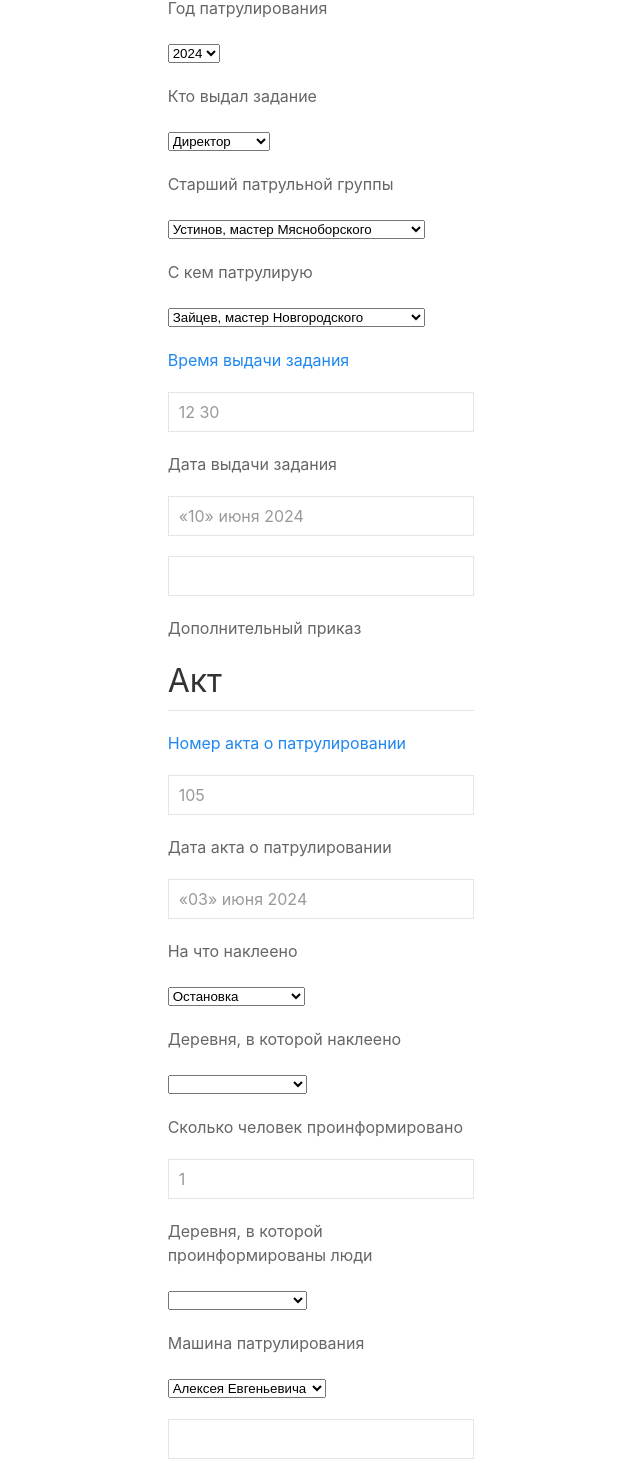
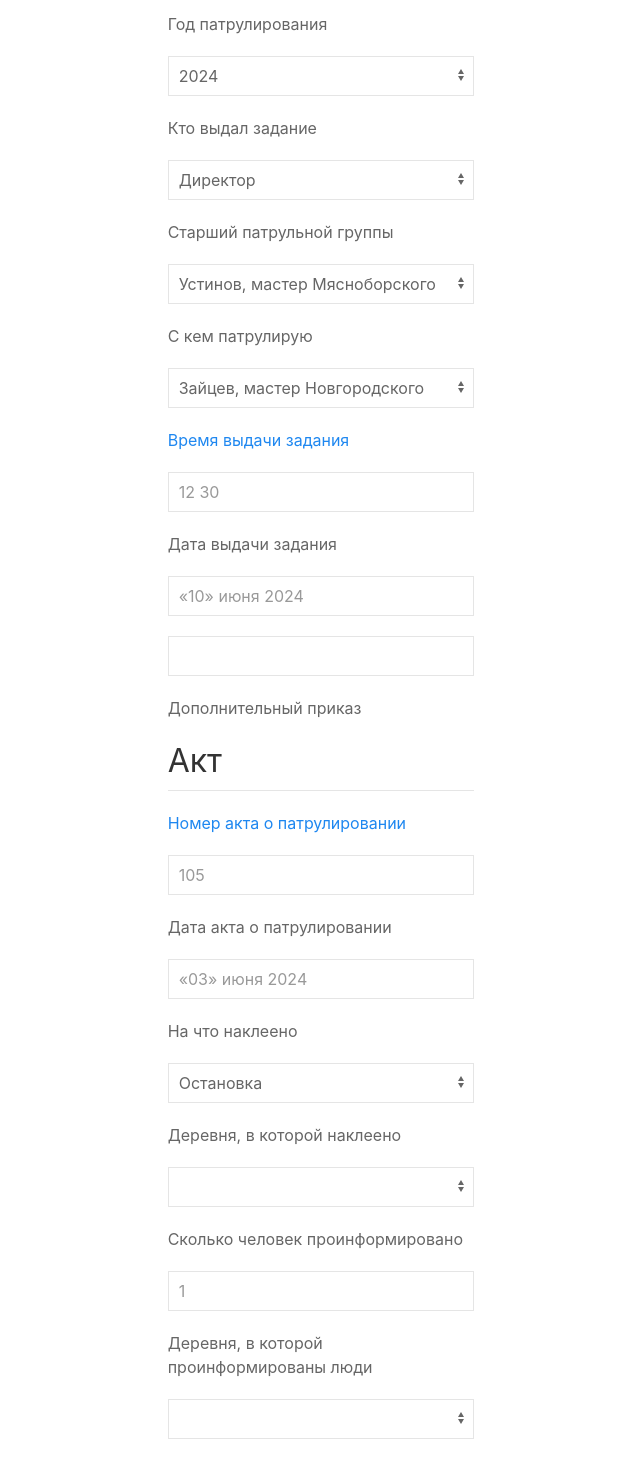
Before and after one commit to mianger22/glodocsy_core, a React (Create React App) app: page / in a window 1280 px wide. Shown: the part 619-2082 px from the top of the page, without its empty margins (299-939 px from the left). Built offline with nearby package versions, Linux system fonts and the light colour scheme.

Commit message:
Применил стили uikit к списку выбора

```diff
--- a/src/Products/document_generator/Document_generator.jsx
+++ b/src/Products/document_generator/Document_generator.jsx
@@ -94,7 +94,7 @@ const Document_generator = () => (
                 <label className="uk-text-primary" for="Patrol_route_number">Номер маршрута патрулирования</label>
 
                 <div className="uk-margin">
-                    <select id="Patrol_route_number" name="Patrol_route_number">
+                    <select className="uk-select" aria-label="Select" id="Patrol_route_number" name="Patrol_route_number">
                         <option disabled selected>
 
                         </option>
@@ -151,7 +151,7 @@ const Document_generator = () => (
                 <label for="Year_patrol">Год патрулирования</label>
 
                 <div className="uk-margin">
-                    <select id="Year_patrol" name="Year_patrol">
+                    <select className="uk-select" aria-label="Select" id="Year_patrol" name="Year_patrol">
                         <option value="2024">2024</option>
                         <option value="2025">2025</option>
                         <option value="2026">2026</option>
@@ -164,7 +164,7 @@ const Document_generator = () => (
                 <label for="Who_issued_patrol">Кто выдал задание</label>
 
                 <div className="uk-margin">
-                    <select id="Person_issued_task" name="Person_issued_task">
+                    <select className="uk-select" aria-label="Select" id="Person_issued_task" name="Person_issued_task">
                         <option value='директор ГОКУ "Новгородское лесничество" Иванов К.В.'>Директор</option>
                         <option value='заместитель директора ГОКУ "Новгородское лесничество" Орехова И.Н.'>Заместитель</option>
                     </select>
@@ -175,7 +175,7 @@ const Document_generator = () => (
                 <label for="Who_is_patrolling">Старший патрульной группы</label>
 
                 <div className="uk-margin">
-                    <select id="Full_name_senior_patroller" name="Full_name_senior_patroller">
+                    <select className="uk-select" aria-label="Select" id="Full_name_senior_patroller" name="Full_name_senior_patroller">
                         <option value='мастер леса Мясноборского участкового лесничества Устинов Дмитрий Сергеевич'>
                             Устинов, мастер Мясноборского
                         </option>
@@ -199,7 +199,7 @@ const Document_generator = () => (
                 <label for="Who_am_I_patrolling_with">С кем патрулирую</label>
 
                 <div className="uk-margin">
-                    <select id="Full_name_junior_patroller" name="Full_name_junior_patroller">
+                    <select className="uk-select" aria-label="Select" id="Full_name_junior_patroller" name="Full_name_junior_patroller">
                         <option value='мастер леса Мясноборского участкового лесничества Устинов Дмитрий Сергеевич'>
                             Устинов, мастер Мясноборского
                         </option>
@@ -313,7 +313,7 @@ const Document_generator = () => (
                 <label for="Object_leaflet">На что наклеено</label>
 
                 <div className="uk-margin">
-                    <select id="Object_leaflet" name="Object_leaflet">
+                    <select className="uk-select" aria-label="Select" id="Object_leaflet" name="Object_leaflet">
                         <option value='автобусная остановка'>Остановка</option>
                         <option value='доска объявлений'>Доска объявлений</option>
                     </select>
@@ -324,7 +324,7 @@ const Document_generator = () => (
                 <label for="Village_leaflet">Деревня, в которой наклеено</label>
 
                 <div className="uk-margin">
-                    <select id="Village_leaflet" name="Village_leaflet">
+                    <select className="uk-select" aria-label="Select" id="Village_leaflet" name="Village_leaflet">
                         <option disabled selected></option>
                         <option value='Некохово'>Некохово</option>
                         <option value='Захарьино'>Захарьино</option>
@@ -359,7 +359,7 @@ const Document_generator = () => (
                 <label for="Village_informed_people">Деревня, в которой проинформированы люди</label>
 
                 <div className="uk-margin">
-                    <select id="Village_informed_people" name="Village_informed_people">
+                    <select className="uk-select" aria-label="Select" id="Village_informed_people" name="Village_informed_people">
                         <option disabled selected></option>
                         <option value='Некохово'>Некохово</option>
                         <option value='Захарьино'>Захарьино</option>
@@ -377,7 +377,7 @@ const Document_generator = () => (
                 <label for="Patrol_car">Машина патрулирования</label>
 
                 <div className="uk-margin">
-                    <select id="Patrol_car" name="Patrol_car">
+                    <select className="uk-select" aria-label="Select" id="Patrol_car" name="Patrol_car">
                         <option value='УАЗ С233ТА53' selected>Алексея Евгеньевича</option>
                         <option value='УАЗ C848ХМ53'>Николая Викторовича</option>
                     </select>
```
